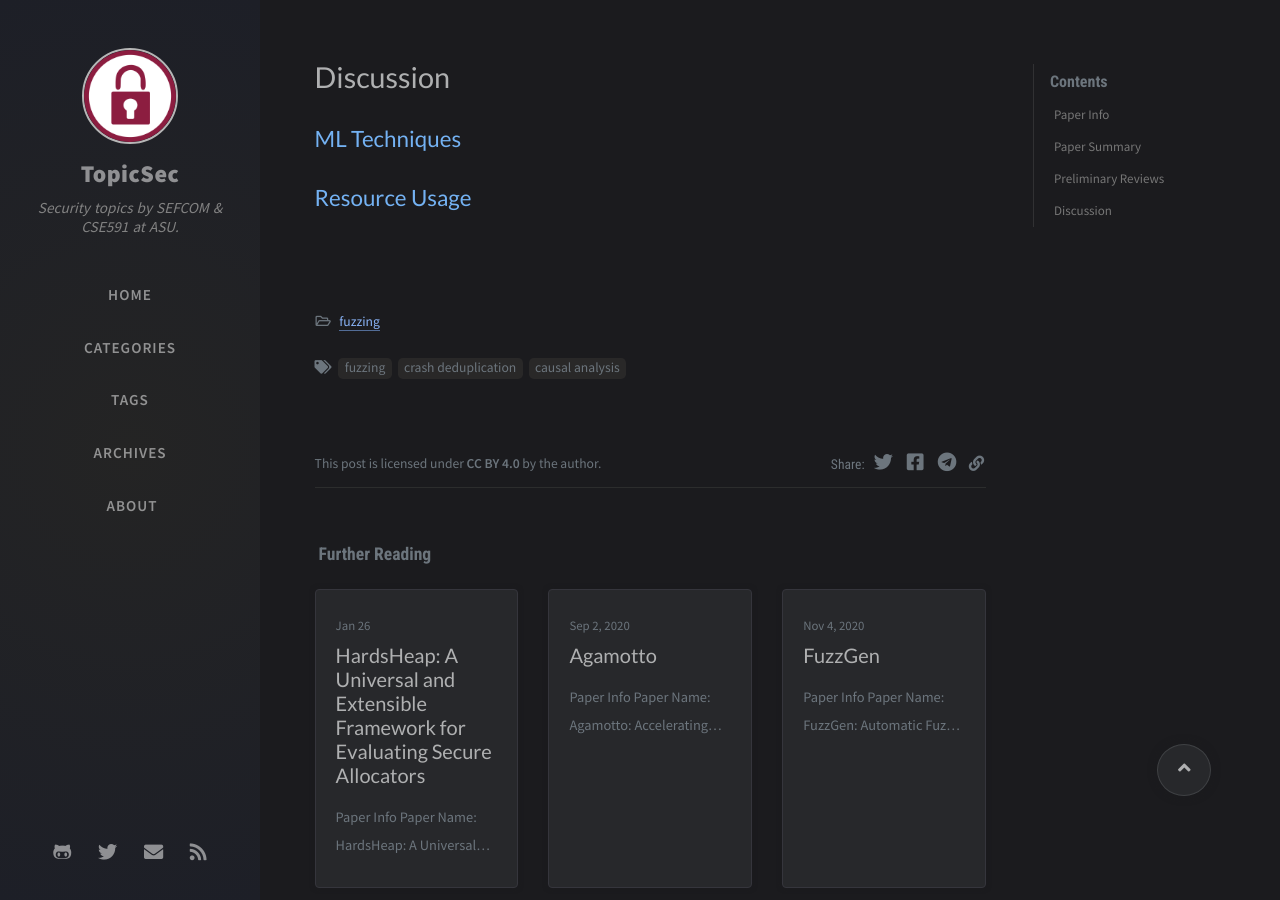
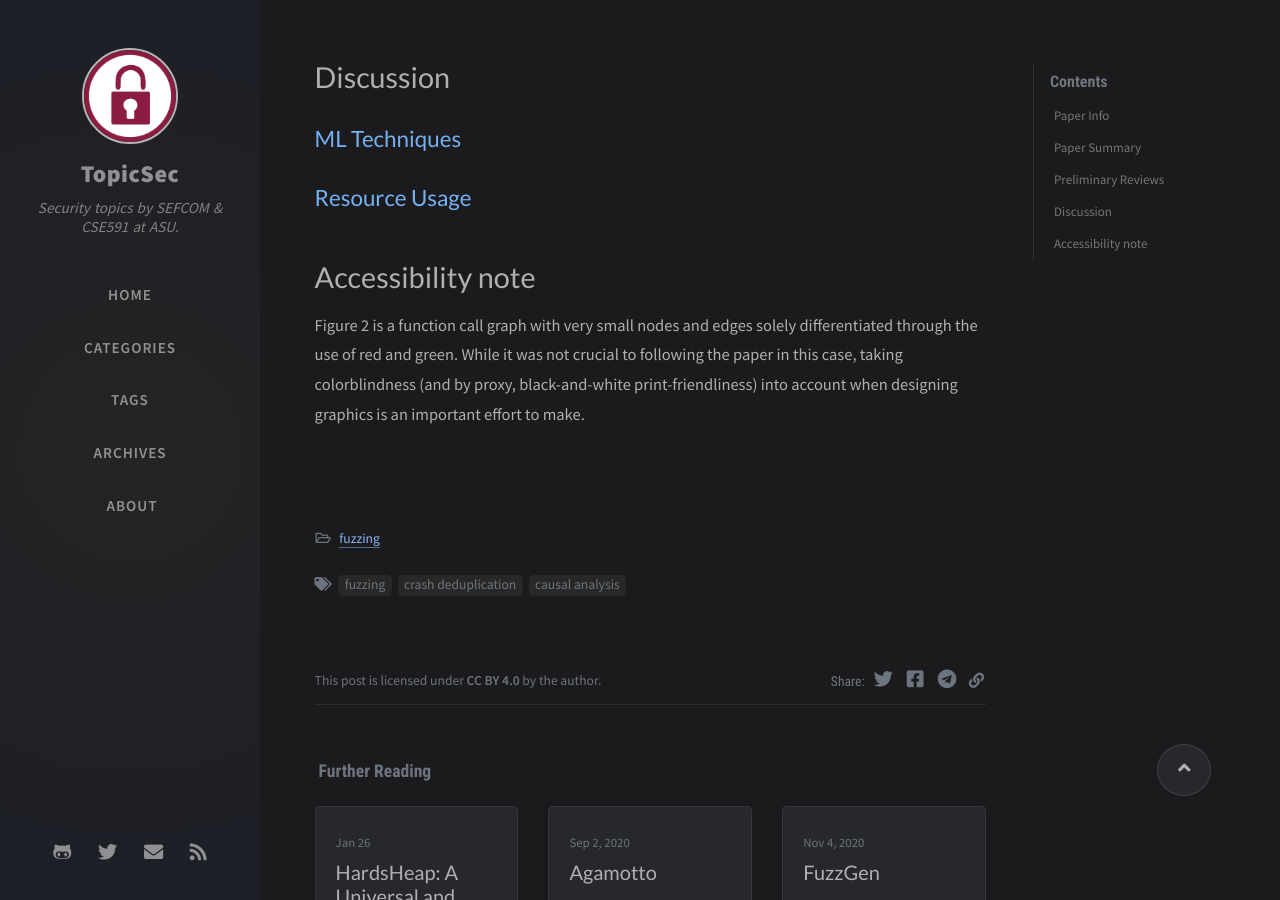
Before and after one commit to TopicSec/topicsec.github.io, a Jekyll site: the page built from _posts/2022-03-02-igor-crash-deduplication.md, in a window 1280 px wide and 900 px high, scrolled down 2001 px. Built offline with Jekyll 4.4.1, drawn with Linux system fonts in a browser that asks for light colours; nearby versions of some CDN libraries; comment, search, counter and statistics services are not loaded.

Commit message:
Add accessibilty note.

```diff
--- a/_posts/2022-03-02-igor-crash-deduplication.md
+++ b/_posts/2022-03-02-igor-crash-deduplication.md
@@ -54,3 +54,8 @@ Figure 7 from the paper illustrates crash clusters before and after test case re
 ## ML Techniques
 
 ## Resource Usage
+
+# Accessibility note
+
+Figure 2 is a function call graph with very small nodes and edges solely differentiated through the use of red and green.
+While it was not crucial to following the paper in this case, taking colorblindness (and by proxy, black-and-white print-friendliness) into account when designing graphics is an important effort to make.
```
